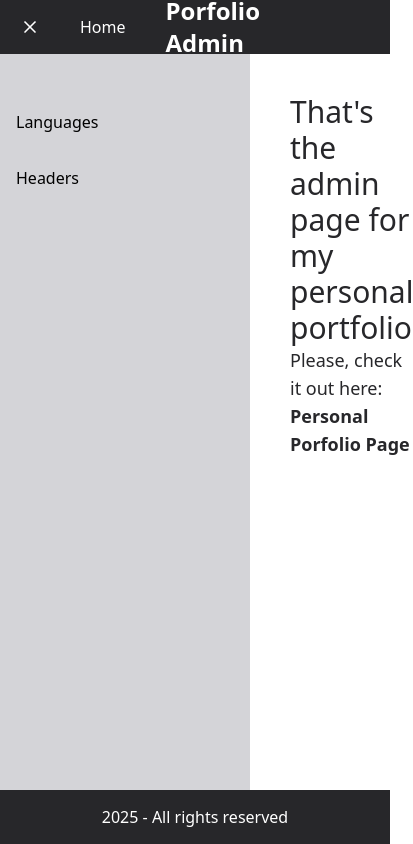
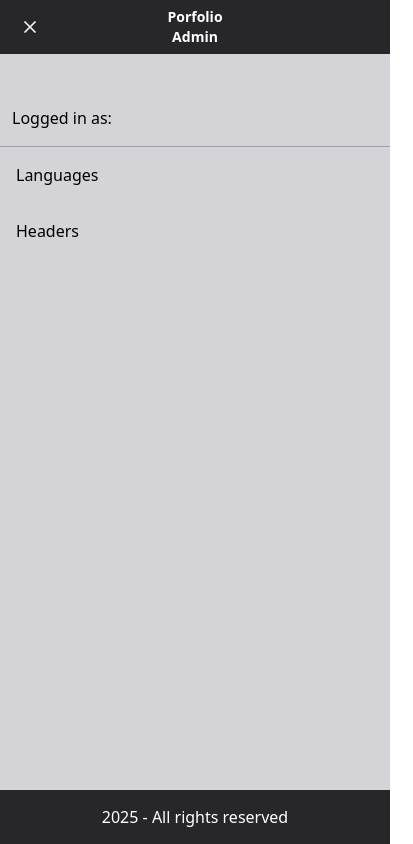
Before and after one commit to MarcusQuixabeira/portfolio-admin-front-end, a React (Vite) app: page /dashboard in a window 390 px wide. Shown: the whole page, 413 px wide, since content can reach past the window. Built offline with nearby package versions, Linux system fonts and the light colour scheme; no server answers.

Commit message:
Some layout and environment adjustments

```diff
--- a/src/api.ts
+++ b/src/api.ts
@@ -1,4 +1,4 @@
-const BASE_API_URL = 'http://localhost:8000/api/v1'
+const BASE_API_URL = import.meta.env.VITE_API_BASE_URL
 
 class APIHandler {
   apiBaseUrl = BASE_API_URL
--- a/src/components/base/Table.tsx
+++ b/src/components/base/Table.tsx
@@ -16,7 +16,7 @@ function Table({headers, items, loading, dataURL, actions, noDataText, updateDat
   return (
     <>
       <div className="flex flex-col w-full">
-        <table className="w-full">
+        <table className="table-none md:table-fixed w-full">
           <thead className='border-b-1 border-zinc-200'>
             <tr>
               {headers.map((header, index) => (
--- a/src/components/navigation/SideNavBar.tsx
+++ b/src/components/navigation/SideNavBar.tsx
@@ -1,11 +1,22 @@
 import { NavLink } from "react-router"
+import { UserContext } from "../../contexts/UserContext"
+import { useContext } from "react"
+
 import './SideNavBar.css'
 
 function SideNavBar() {
+  const user = useContext(UserContext)
   return (
     <>
-      <aside className="h-full w-(--sidebar-width) bg-zinc-300">
+      <aside className="absolute w-full h-(--content-height) sm:relative sm:w-(--sidebar-width) bg-zinc-300">
         <nav className="pt-10 h-full">
+          <div className="sm:hidden">
+            <div className="flex flex-col gap-1 p-3">
+              <div>Logged in as:</div>
+              <div className="font-bold">{user?.username}</div>
+            </div>
+            <div className="border-t border-zinc-400"></div>
+          </div>
           <ul className="flex flex-col h-full">
             <li className="flex">
               <NavLink
--- a/src/components/navigation/TopNavBar.tsx
+++ b/src/components/navigation/TopNavBar.tsx
@@ -32,21 +32,21 @@ function TopNavbar({ toogleSidebar }: TopNavbarProps) {
             <li className='w-auto text-white flex justify-center items-center hover:bg-zinc-700 cursor-pointer'>
               <ToogleButton className="p-5" activeIcon={ LuMenu } innactiveIcon={ LuX } toogleCallback={ toogleSidebar }/>
             </li>
-            <NavLink to='/dashboard' className='flex justify-center items-center w-auto px-5 text-white hover:bg-zinc-700'>
+            <NavLink to='/dashboard' className='hidden md:flex md:justify-center md:items-center px-5 text-white hover:bg-zinc-700'>
               <li>
                 Home
               </li>
             </NavLink>
           </div>
           <div className='flex'>
-            <NavLink to="/dashboard" className='w-auto px-5 text-2xl text-white font-black flex justify-center items-center'>
+            <NavLink to="/dashboard" className='w-auto px-5 text-sm text-center md:text-2x1 text-white font-black flex justify-center items-center'>
               <li>
                 Porfolio Admin
               </li>
             </NavLink>
           </div>
           <div className='flex justify-end w-90'>
-            <li className='w-auto px-5 text-white flex justify-center items-center'>
+            <li className='hidden sm:flex w-auto px-5 text-white justify-center items-center'>
               { user?.username }
             </li>
             { user &&
--- a/src/components/views/languages/LanguageList.tsx
+++ b/src/components/views/languages/LanguageList.tsx
@@ -63,7 +63,7 @@ export default function LanguageList() {
             actions
             updateData={ updateData }
           />
-          <div className='flex w-full gap-4 justify-end mt-15'>
+          <div className='flex flex-col sm:flex-row sm:justify-end w-full gap-4 items-center mt-15'>
             <Button text='Back' type='secondary' onClick={handleClickHome}/>
             <Button text='Add Language' type='primary' onClick={handleClickAdd}/>
           </div>
--- a/src/components/views/login/LoginView.tsx
+++ b/src/components/views/login/LoginView.tsx
@@ -42,7 +42,7 @@ export default function LoginView() {
   }
   return (
     <>
-      <div className="w-[400px] min-h-[400px] outline-1 outline-zinc-400">
+      <div className="outline-1 md:w-[400px] outline-zinc-400">
         <div className="flex flex-col p-6 items-center">
           <div className="font-bold text-2xl">
             Portfolio Admin
```
Also changed, not shown: 1 other file (tests, documents, lock files or other folders).
